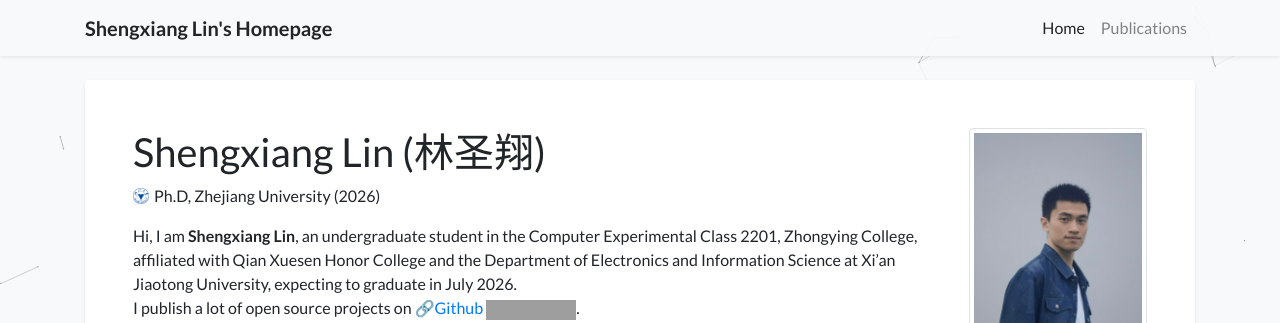
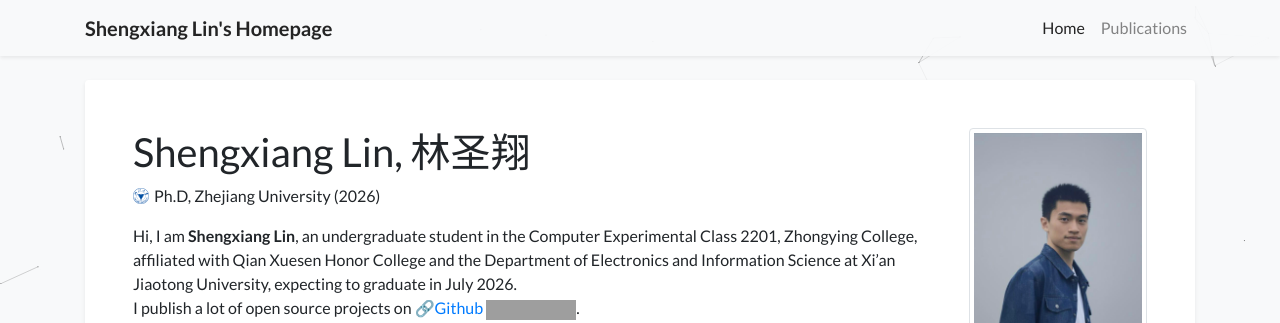
Before and after one commit to Lin-Shengxiang/Lin-Shengxiang.github.io, a Jekyll site: the page built from index.html, in a window 1280 px wide and 900 px high. Shown: the top 323 px of the window. Built offline with Jekyll 4.4.1, drawn with Linux system fonts in a browser that asks for light colours; a style sheet for code colours, icons or effects is not loaded; grey boxes are pictures that could not be loaded.

```diff
--- a/_data/profile.yml
+++ b/_data/profile.yml
@@ -1,4 +1,4 @@
-primary_name: "Shengxiang Lin (林圣翔)"
+primary_name: "Shengxiang Lin, 林圣翔"
 navbar_name: "Shengxiang Lin's Homepage"
 
 positions:
```
